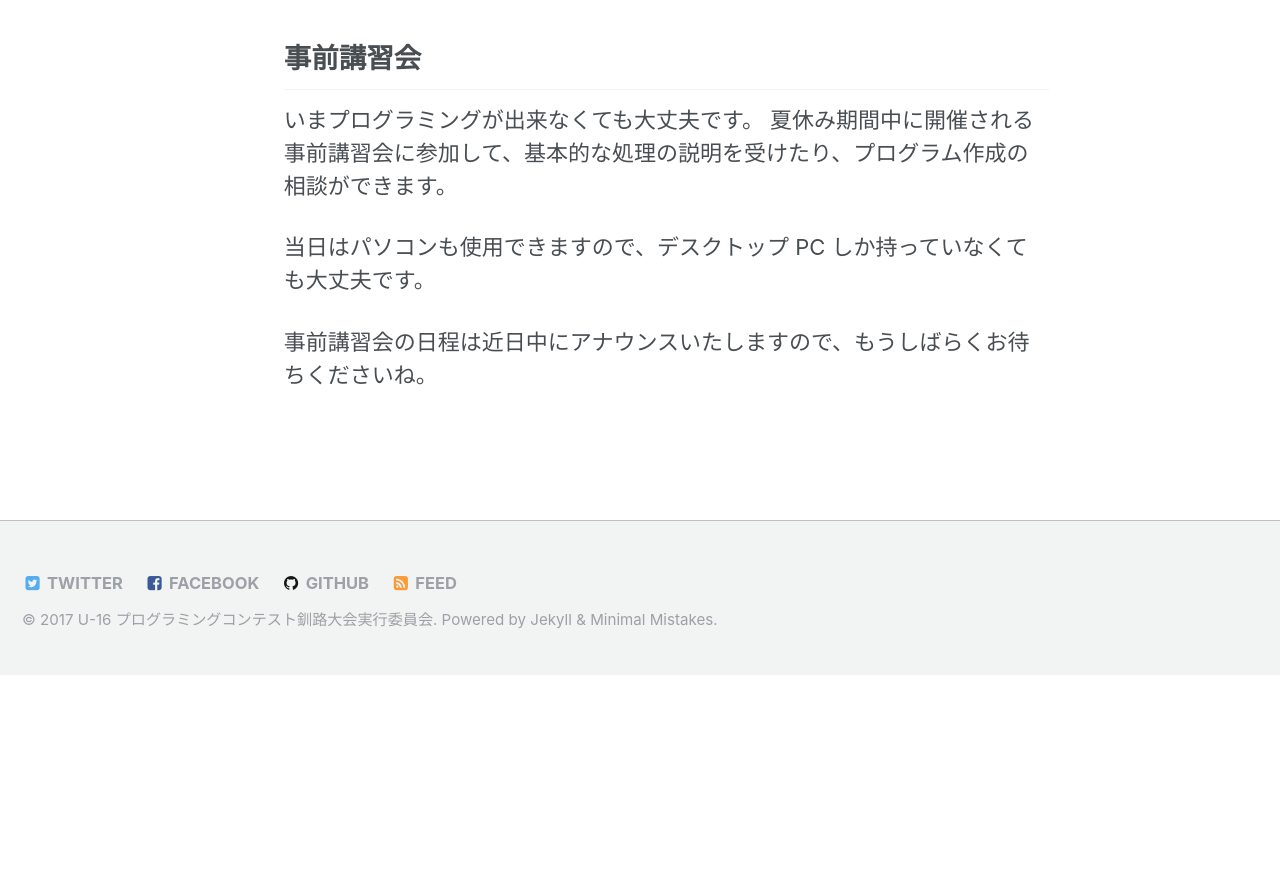
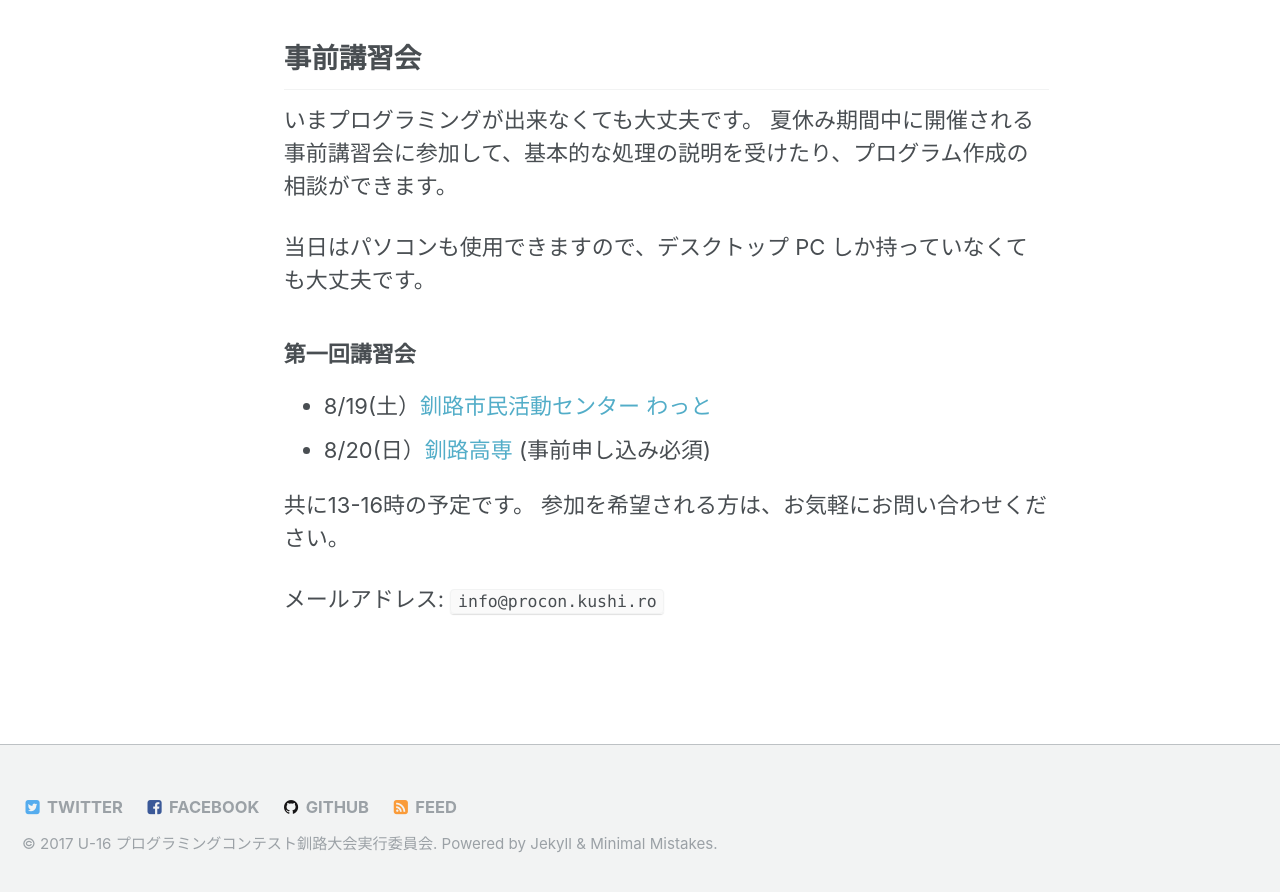
Before and after one commit to u16-kushiro-procon/u16-kushiro-procon.github.io, a Jekyll site: the page built from about.md, in a window 1280 px wide and 900 px high, scrolled down 767 px. Shown: the top 892 px of the window. Built offline with Jekyll 4.4.1, drawn with Linux system fonts in a browser that asks for light colours; before the commit the page ends 1442 px from its top, so only the background shows below that.

Commit message:
事前講習会の案内

```diff
--- a/about.md
+++ b/about.md
@@ -25,4 +25,13 @@ U-16 プログラミングコンテスト (以下、プロコン) は、みな
 
 当日はパソコンも使用できますので、デスクトップ PC しか持っていなくても大丈夫です。
 
-事前講習会の日程は近日中にアナウンスいたしますので、もうしばらくお待ちくださいね。
+
+### 第一回講習会
+
+* 8/19(土）[釧路市民活動センター わっと](http://www.946wat.jp)
+* 8/20(日）[釧路高専](https://www.kushiro-ct.ac.jp) (事前申し込み必須)
+
+共に13-16時の予定です。
+参加を希望される方は、お気軽にお問い合わせください。
+
+メールアドレス: `info@procon.kushi.ro`
```
